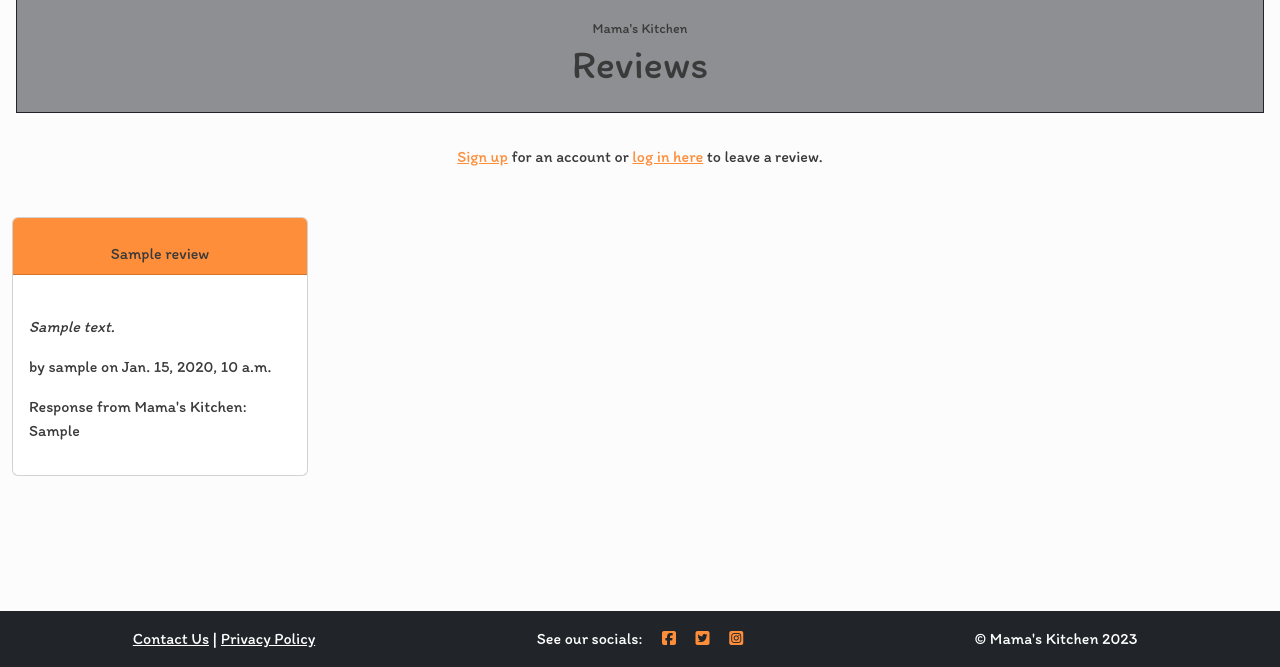
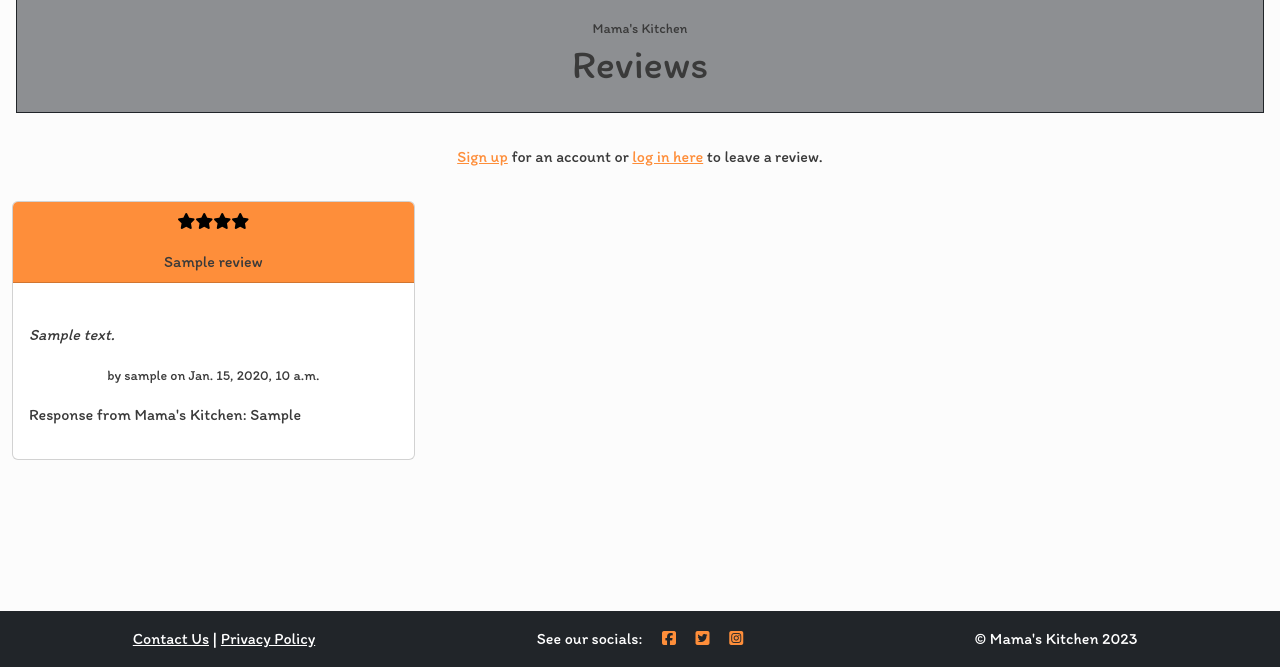
Before and after one commit to Roybin0/mamaskitchen00, a Django app: page /reviews/ in a window 1280 px wide. Shown: the part 133-800 px from the top of the page. Run offline with Django 3.2, Linux system fonts and the light colour scheme; tables that the repository leaves empty hold one stand-in row (values such as "Sample post"); some libraries are stand-ins or nearby versions; some web fonts are replaced.

Commit message:
Fix stlying on reviews page

```diff
--- a/templates/reviews.html
+++ b/templates/reviews.html
@@ -31,10 +31,10 @@
 
 
     <div class="row">
-        <div class="col-12 mt-3 left">
+        <div class="col-12 left">
             <div class="row">
                 {% for review in review_list %}
-                <div class="col-md-3">
+                <div class="col-md-4">
                     <div class="card mb-3">
                         <div class="card-header text-center bg-image-title">
                             <p>
@@ -42,19 +42,19 @@
                                 <i class="fa-solid fa-star review-star"></i><i class="fa-solid fa-star review-star"></i><i class="fa-solid fa-star review-star"></i><i class="fa-solid fa-star review-star"></i><i class="fa-solid fa-star review-star"></i>
                                 {% endif %}
 
-                                {% if review.stars == '4' %}
+                                {% if review.stars == 4 %}
                                 <i class="fa-solid fa-star review-star"></i><i class="fa-solid fa-star review-star"></i><i class="fa-solid fa-star review-star"></i><i class="fa-solid fa-star review-star"></i>
                                 {% endif %}
 
-                                {% if review.stars == '3' %}
+                                {% if review.stars == 3 %}
                                 <i class="fa-solid fa-star review-star"></i><i class="fa-solid fa-star review-star"></i><i class="fa-solid fa-star review-star"></i>
                                 {% endif %}
 
-                                {% if review.stars == '2' %}
+                                {% if review.stars == 2 %}
                                 <i class="fa-solid fa-star review-star"></i><i class="fa-solid fa-star review-star"></i>
                                 {% endif %}
 
-                                {% if review.stars == '1' %}
+                                {% if review.stars == 1 %}
                                 <i class="fa-solid fa-star review-star">
                                 {% endif %}
                             </p>
@@ -71,8 +71,8 @@
                             <div class="review">
                                 <p><em>{{ review.review | safe }}</em></p>
                             </div>
-                            <div class="review-author">
-                                <p>by {{ review.username }} on {{review.created }}</p>
+                            <div class="review-author text-center">
+                                <p><small>by {{ review.username }} on {{review.created }}</small></p>
                             </div>
                             {% if review.reply|length > 0 %}
                             <div class="review-response">
@@ -82,7 +82,7 @@
                         </div>
                     </div>
                 </div>
-                {% if forloop.counter|divisibleby:4 %}
+                {% if forloop.counter|divisibleby:3 %}
             </div>
             <div class="row">
                 {% endif %}
```
